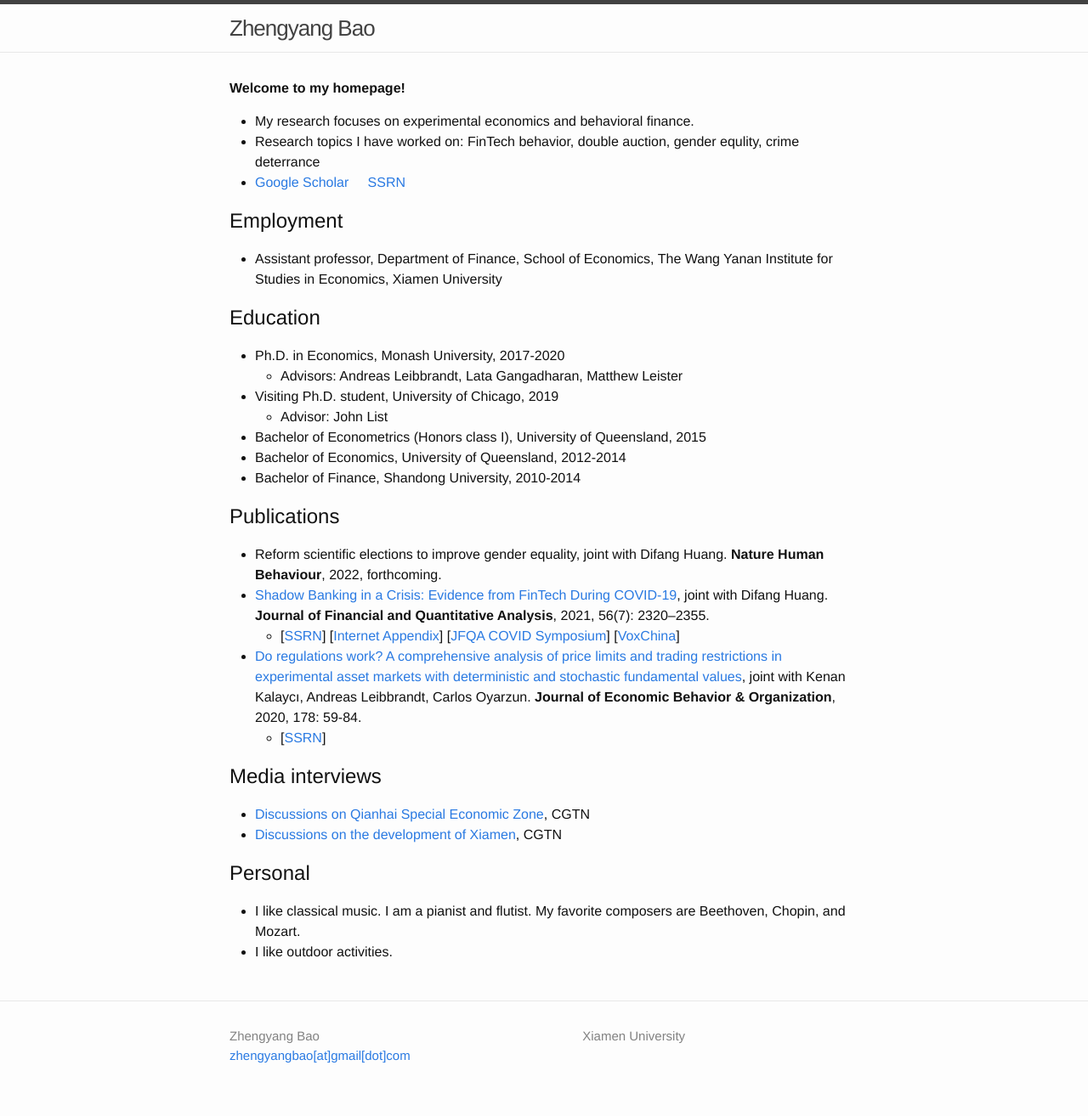
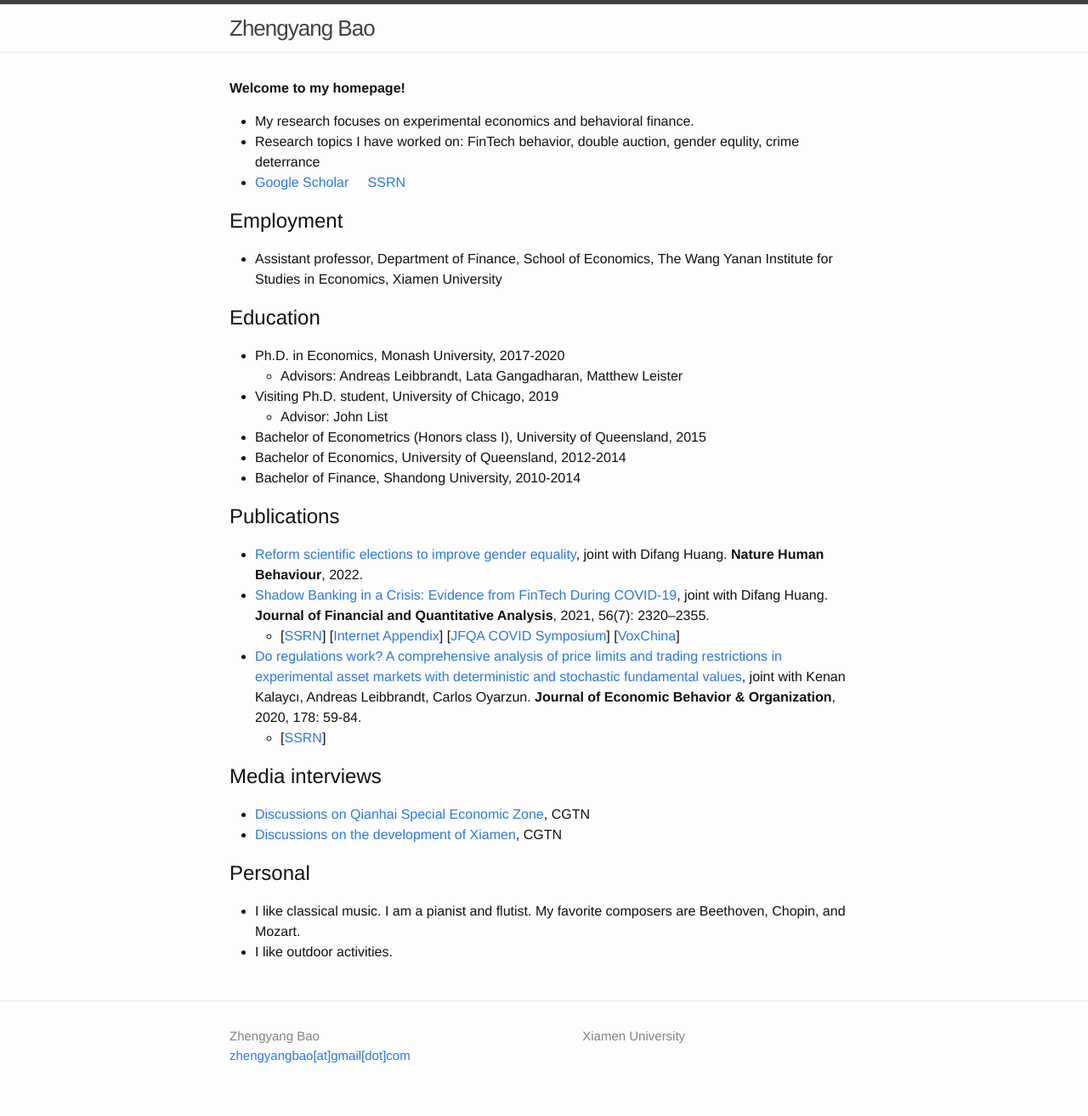
Before and after one commit to zhengyang-bao/zhengyang-bao.github.io, a Jekyll site: the page built from index.md, in a window 1280 px wide. Shown: the whole page at 85% size. Built offline with Jekyll 4.4.1, drawn with Linux system fonts in a browser that asks for light colours.

Commit message:
Update index.md

```diff
--- a/index.md
+++ b/index.md
@@ -23,7 +23,7 @@ layout: default
 
 
 ## Publications
-- 	Reform scientific elections to improve gender equality, joint with Difang Huang. **Nature Human Behaviour**, 2022, forthcoming.
+- [Reform scientific elections to improve gender equality](https://doi.org/10.1038/s41562-022-01322-w), joint with Difang Huang. **Nature Human Behaviour**, 2022.
 - [Shadow Banking in a Crisis: Evidence from FinTech During COVID-19](https://doi.org/10.1017/S0022109021000430), joint with Difang Huang. **Journal of Financial and Quantitative Analysis**, 2021, 56(7): 2320–2355.
   - [[SSRN](https://papers.ssrn.com/sol3/papers.cfm?abstract_id=3734770)] [[Internet Appendix](https://drive.google.com/file/d/1xmnwf_dNR22ohyOeyFoZBCG_6OGv9Gvm/view?usp=sharing)] [[JFQA COVID Symposium](https://player.mediaamp.io/p/U8-EDC/x3q6FTruIMqL/embed/select/media/seU2G5zFXY7m?form=html)] [[VoxChina](http://voxchina.org/show-3-241.html)]
 - [Do regulations work? A comprehensive analysis of price limits and trading restrictions in experimental asset markets with deterministic and stochastic fundamental values](https://www.sciencedirect.com/science/article/pii/S016726812030233X), joint with Kenan Kalaycı, Andreas Leibbrandt, Carlos Oyarzun. **Journal of Economic Behavior & Organization**, 2020, 178: 59-84.
```
